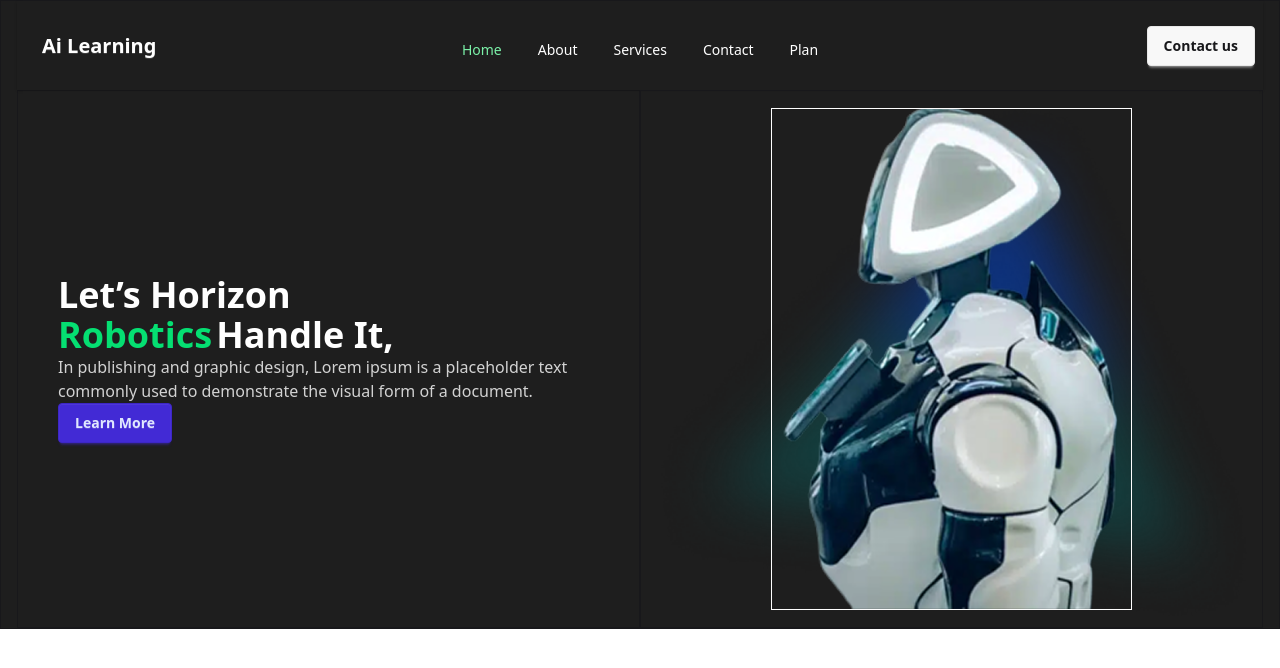
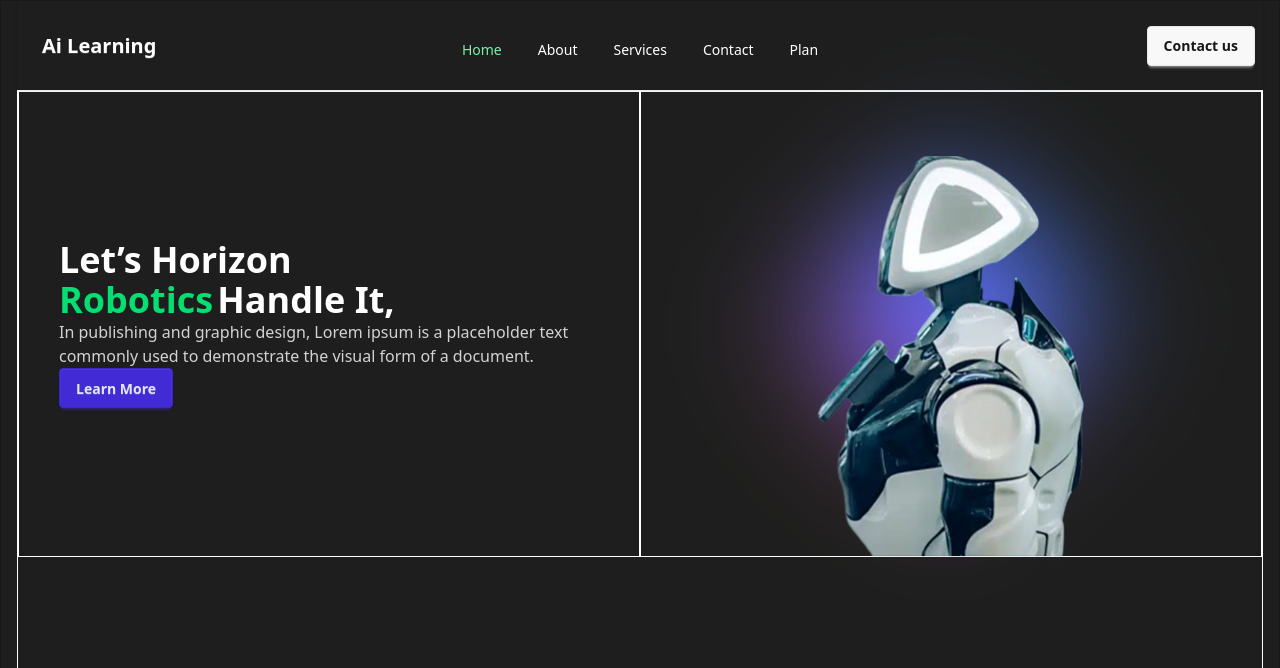
Before and after one commit to SakibFakir69/Ai-Learning-website-Landing-page-, a Next.js app: page / in a window 1280 px wide. Shown: the top 668 px of the page. Built offline with nearby package versions, Linux system fonts and the light colour scheme.

Commit message:
banner page done

```diff
--- a/src/app/components/Banner/page.jsx
+++ b/src/app/components/Banner/page.jsx
@@ -1,49 +1,55 @@
+import React from "react";
 
-
-
-import React from 'react'
-
-import Image from 'next/image'
-import img from './../../../../public/Rectangle 30.png'
-import robot from './../../../../public/image 5.png'
+import Image from "next/image";
+import img from "./../../../../public/Rectangle 30.png";
+import robot from "./../../../../public/image 5.png";
 
 function BannerPage() {
   return (
-    <div>
-        <section className='md:flex'>
-            <div className='flex-1 border flex justify-center items-center flex-col '>
+    <div className="min-h-screen border border-white">
+
+
+      <section className="grid md:grid-cols-2 h-[460px]">
+
+        <div className="flex-1 border flex justify-center items-center flex-col  border-white">
           {/* text */}
 
-              <div className='text-left px-10'>
-              <h2 className='font-bold text-white md:text-4xl text-2xl'>Let’s Horizon</h2>
-                <h2><span className='text-green-400 font-bold md:text-4xl text-2xl'>Robotics</span> <span className='md:text-4xl text-white text-2xl font-bold'>Handle It,</span></h2>
+          <div className="text-left px-10">
+            <h2 className="font-bold text-white md:text-4xl text-2xl">
+              Let’s Horizon
+            </h2>
+            <h2>
+              <span className="text-green-400 font-bold md:text-4xl text-2xl">
+                Robotics
+              </span>{" "}
+              <span className="md:text-4xl text-white text-2xl font-bold">
+                Handle It,
+              </span>
+            </h2>
 
+            <p className="text-white opacity-80">
+              In publishing and graphic design, Lorem ipsum is a placeholder
+              text commonly used to demonstrate the visual form of a document.
+            </p>
+            <button className="btn btn-primary">Learn More</button>
+          </div>
+        </div>
 
-                <p className='text-white opacity-80'>In publishing and graphic design, Lorem ipsum is a placeholder text commonly used to demonstrate the visual form of a document.</p>
-                <button className='btn btn-primary'>Learn More</button>
+        <div className=" border border-white flex justify-center ">
+          <div className="border h-52 w-52 shadow-amber-800 border-white  mt-30 rotate-45  shadow-2xl absolute backdrop-blur-lg filter blur-3xl bg-gradient-to-b from-blue-500 to-violet-500">
+
           </div>
 
 
-            </div>
-            <div className='flex-1 border relative flex justify-center items-center'>
-                {/* image */}
-                <div className=''>
-                    <Image src={img} height={400} width={700}/>
-
-                </div>
-                <div className='absolute  border border-white'>
-                    <Image src={robot} height={300} className='md:h-[500px] w-[100%]'/>
-
+          <div className="z-50">
+            <Image src={robot} height={400} className="mt-16 z-50" />
           </div>
 
 
         </div>
       </section>
-
-
-
     </div>
-  )
+  );
 }
 
-export default BannerPage
+export default BannerPage;
```
Lines whose indentation alone changed are shown as unchanged.
